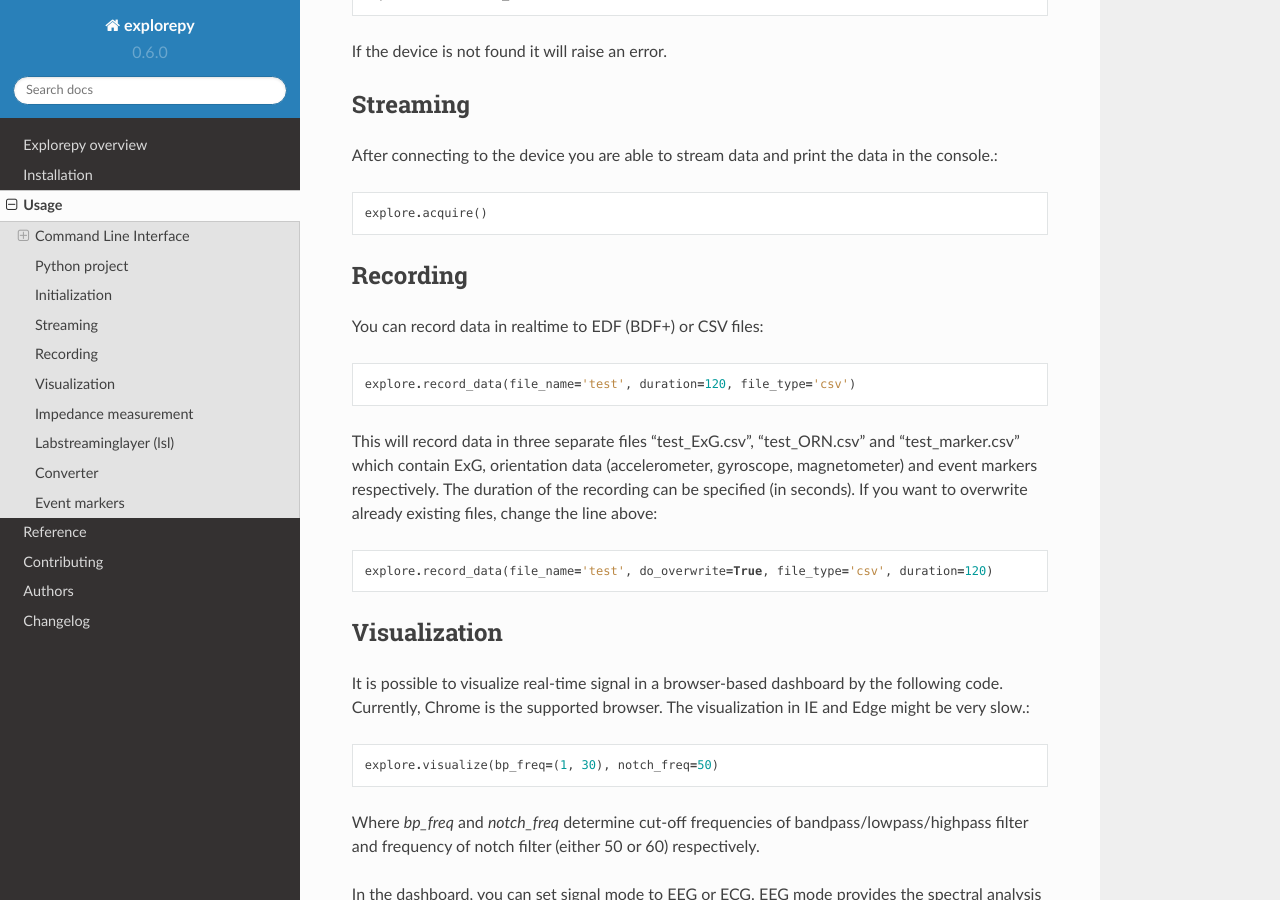
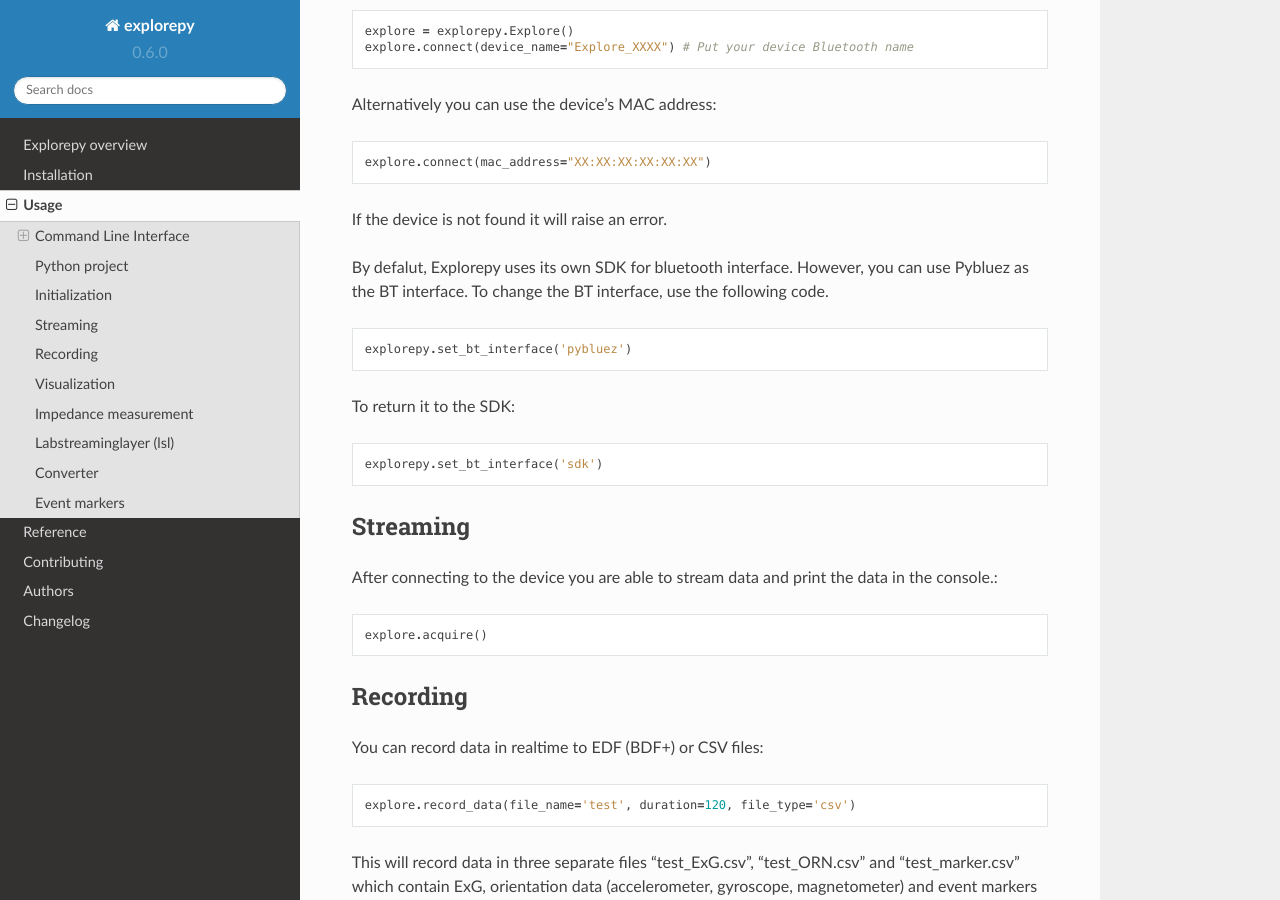
Before and after one commit to Mentalab-hub/explorepy, a Sphinx documentation site: the page built from docs/usage.rst, in a window 1280 px wide and 900 px high, scrolled down 4440 px. Built offline with Sphinx 7.4.7 and the Read the Docs theme 2.0.0, drawn with Linux system fonts in a browser that asks for light colours; some of the changed text lies outside the part shown.

Commit message:
add set bt interface option

```diff
--- a/docs/usage.rst
+++ b/docs/usage.rst
@@ -20,6 +20,7 @@
       -lf, --lowfreq FLOAT      Low cutoff frequency of bandpass/highpass filter.
       -hf, --highfreq FLOAT     High cutoff frequency of bandpass/lowpass filter.
       -cf, --calib-file PATH    Calibration file name
+      --pybluez                 Use pybluez as the bluetooth interface
       -h, --help                Show this message and exit.
 
 
@@ -38,6 +39,7 @@
     Options:
       -a, --address TEXT  Explore device's MAC address
       -n, --name TEXT     Name of the device
+      --pybluez                 Use pybluez as the bluetooth interface
       -h, --help          Show this message and exit.
 
 
@@ -55,6 +57,7 @@
       -d, --duration <integer>  Recording duration in seconds
       --edf                     Write in EDF file (default type)
       --csv                     Write in csv file
+      --pybluez                 Use pybluez as the bluetooth interface
       -h, --help                Show this message and exit.
 
 **push2lsl**
@@ -64,6 +67,7 @@
       -a, --address TEXT        Explore device's MAC address
       -n, --name TEXT           Name of the device
       -d, --duration <integer>  Streaming duration in seconds
+      --pybluez                 Use pybluez as the bluetooth interface
       -h, --help                Show this message and exit.
 
 
@@ -103,6 +107,7 @@
       -lf, --lowfreq FLOAT      Low cutoff frequency of bandpass/highpass filter.
       -hf, --highfreq FLOAT     High cutoff frequency of bandpass/lowpass filter.
       -cf, --calib-file PATH    Calibration file name
+      --pybluez                 Use pybluez as the bluetooth interface
       -h, --help                Show this message and exit.
 
 
@@ -113,6 +118,7 @@
       -a, --address TEXT        Explore device's MAC address
       -n, --name TEXT           Name of the device
       -nf, --notchfreq [50|60]  Frequency of notch filter.
+      --pybluez                 Use pybluez as the bluetooth interface
       -h, --help                Show this message and exit.
 
 
@@ -127,6 +133,7 @@
       -n, --name TEXT      Name of the device
       -f, --filename PATH  Name of the file.  [required]
       -ow, --overwrite     Overwrite existing file
+      --pybluez                 Use pybluez as the bluetooth interface
       -h, --help           Show this message and exit.
 
 
@@ -136,6 +143,7 @@
     Options:
       -a, --address TEXT  Explore device's MAC address
       -n, --name TEXT     Name of the device
+      --pybluez                 Use pybluez as the bluetooth interface
       -h, --help          Show this message and exit.
 
 
@@ -149,6 +157,7 @@
       -sr, --sampling-rate [250|500|1000]
                                       Sampling rate of ExG channels, it can be 250
                                       or 500  [required]
+      --pybluez                 Use pybluez as the bluetooth interface
       -h, --help                      Show this message and exit.
 
 
@@ -159,6 +168,7 @@
     Options:
       -a, --address TEXT  Explore device's MAC address
       -n, --name TEXT     Name of the device
+      --pybluez                 Use pybluez as the bluetooth interface
       -h, --help          Show this message and exit.
 
 
@@ -206,6 +216,16 @@
     explore.connect(mac_address="XX:XX:XX:XX:XX:XX")
 
 If the device is not found it will raise an error.
+
+By defalut, Explorepy uses its own SDK for bluetooth interface. However, you can use Pybluez as the BT interface. To change the
+BT interface, use the following code. ::
+
+    explorepy.set_bt_interface('pybluez')
+
+To return it to the SDK: ::
+
+    explorepy.set_bt_interface('sdk')
+
 
 Streaming
 ^^^^^^^^^
```
